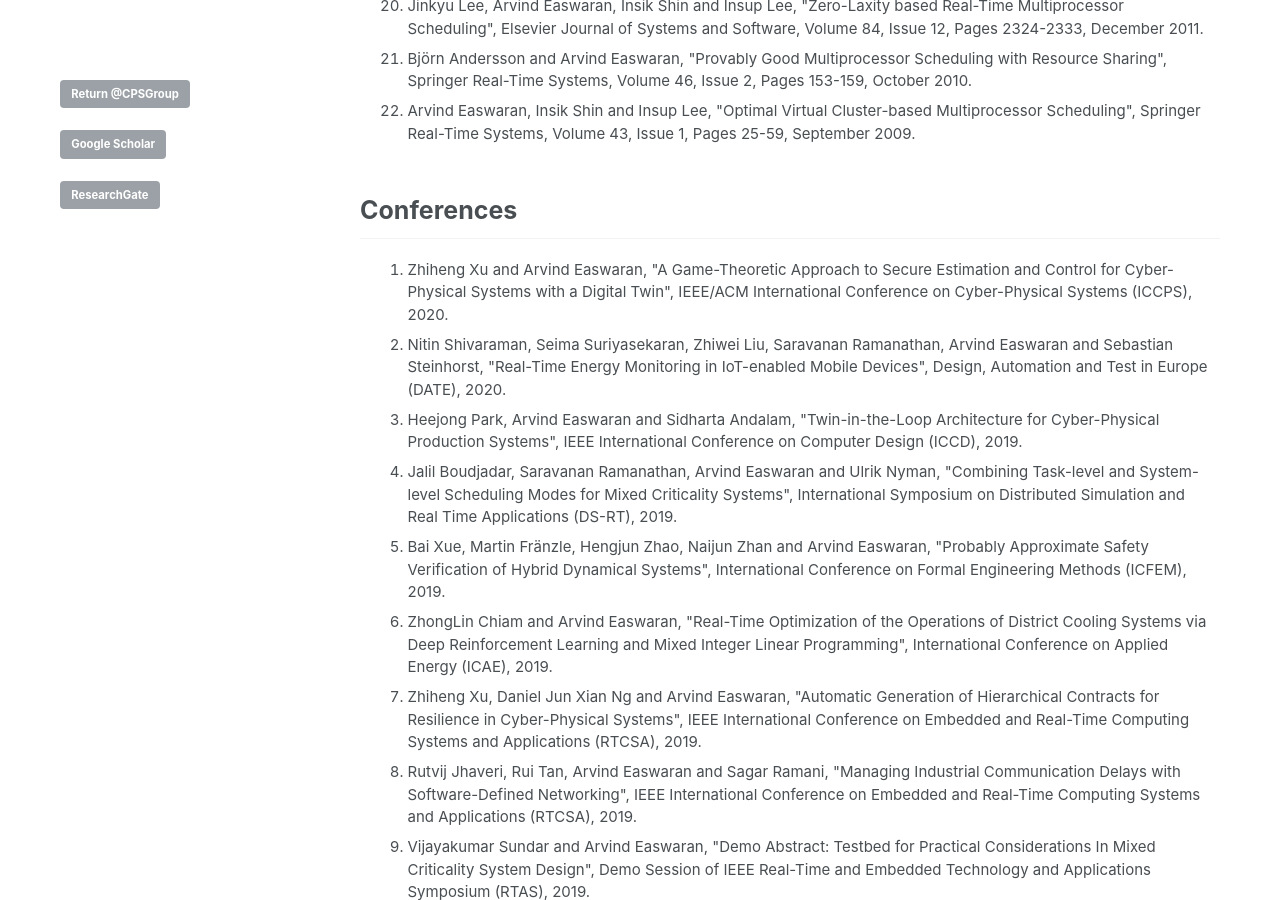
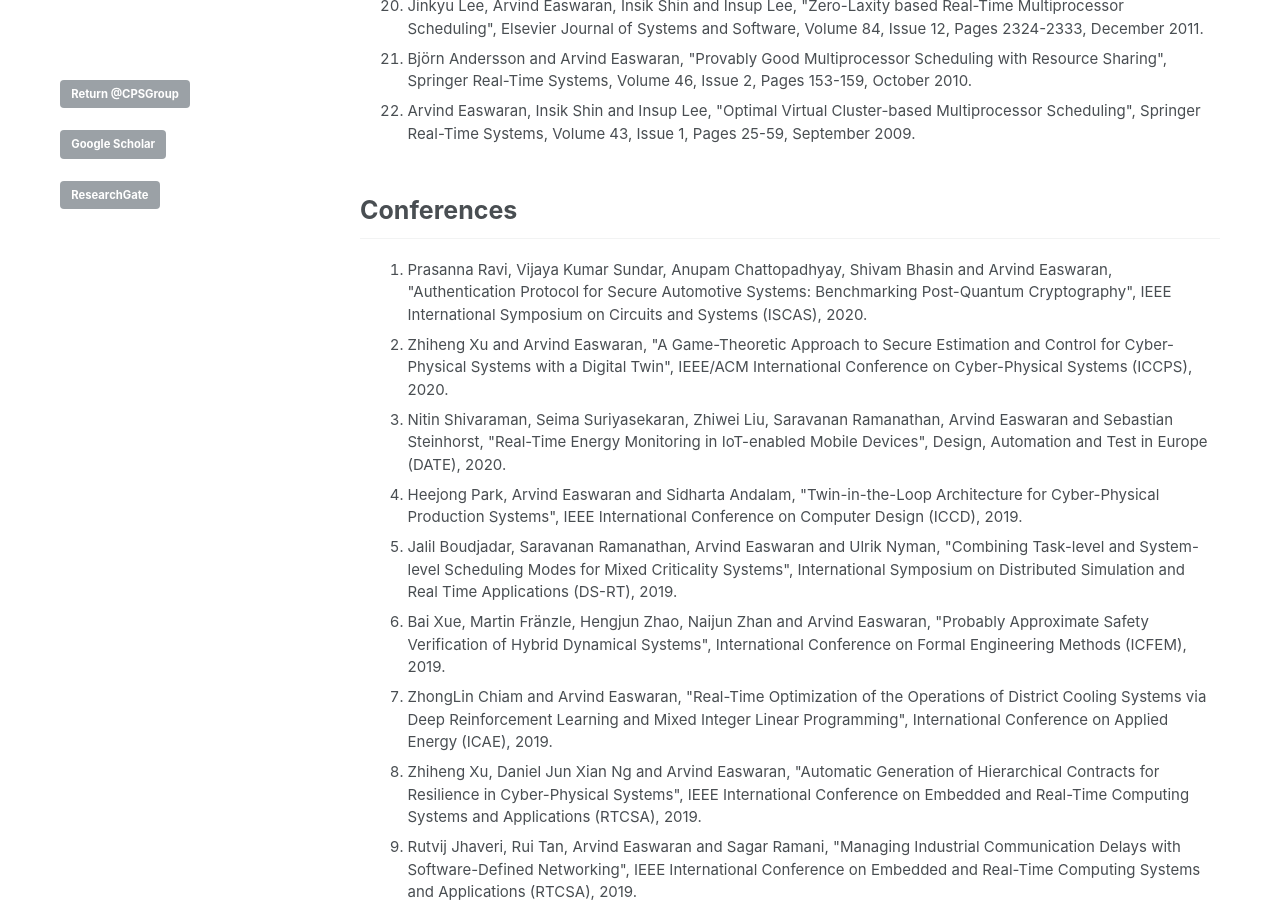
Before and after one commit to CPS-research-group/CPS-research-group.github.io, a Jekyll site: the page built from _pages/research_profile.md, in a window 1280 px wide and 900 px high, scrolled down 1516 px. Built offline with Jekyll 4.4.1, drawn with Linux system fonts in a browser that asks for light colours.

Commit message:
Updates.

```diff
--- a/_pages/research_profile.md
+++ b/_pages/research_profile.md
@@ -49,6 +49,7 @@ a.a:active {color:#0000FF; text-decoration:none;}
 
 ## Conferences
    <ol>
+   			<li class="a">Prasanna Ravi, Vijaya Kumar Sundar, Anupam Chattopadhyay, Shivam Bhasin and Arvind Easwaran, "Authentication Protocol for Secure Automotive Systems: Benchmarking Post-Quantum Cryptography", IEEE International Symposium on Circuits and Systems (ISCAS), 2020.</li>
    			<li class="a">Zhiheng Xu and Arvind Easwaran, "A Game-Theoretic Approach to Secure Estimation and Control for Cyber-Physical Systems with a Digital Twin", IEEE/ACM International Conference on Cyber-Physical Systems (ICCPS), 2020.</li>
    		        <li class="a">Nitin Shivaraman, Seima Suriyasekaran, Zhiwei Liu, Saravanan Ramanathan, Arvind Easwaran and Sebastian Steinhorst, "Real-Time Energy Monitoring in IoT-enabled Mobile Devices", Design, Automation and Test in Europe (DATE), 2020.</li>
    		        <li class="a">Heejong Park, Arvind Easwaran and Sidharta Andalam, "Twin-in-the-Loop Architecture for Cyber-Physical Production Systems", IEEE International Conference on Computer Design (ICCD), 2019.</li>
```
